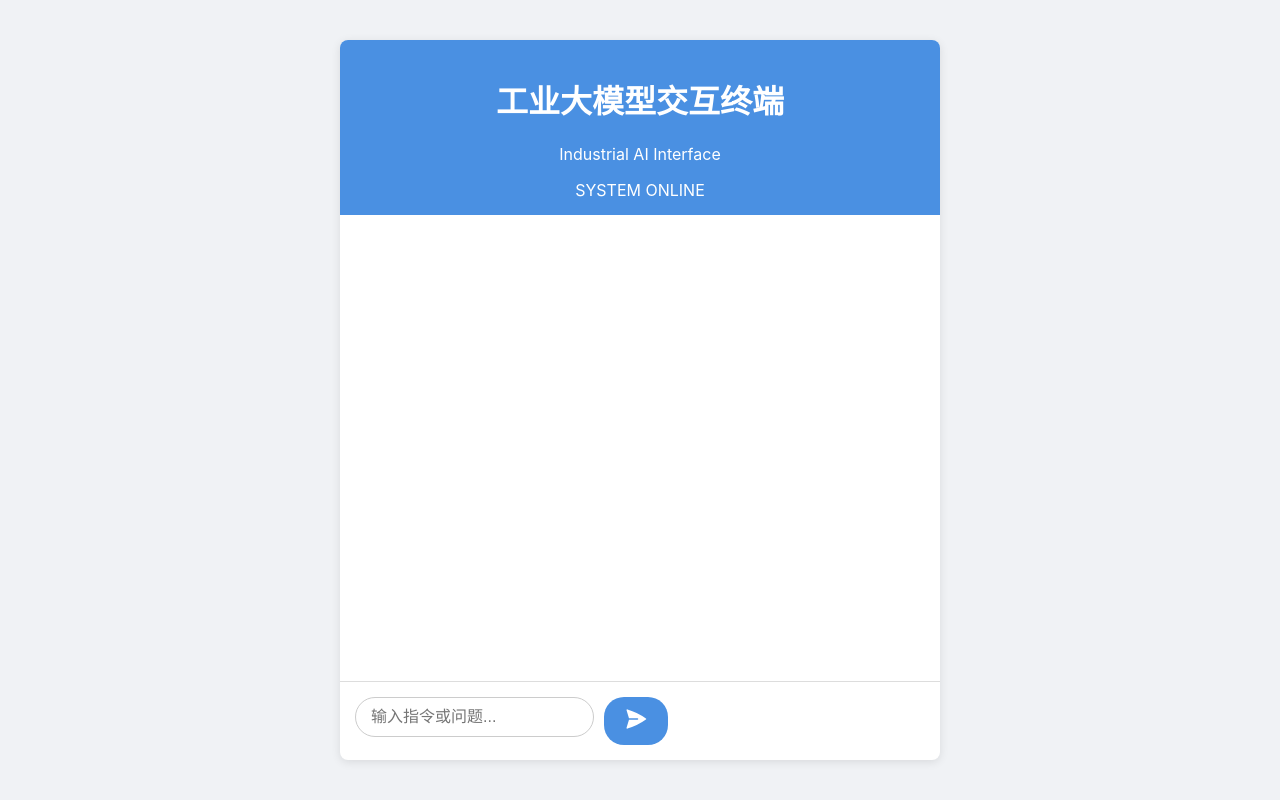
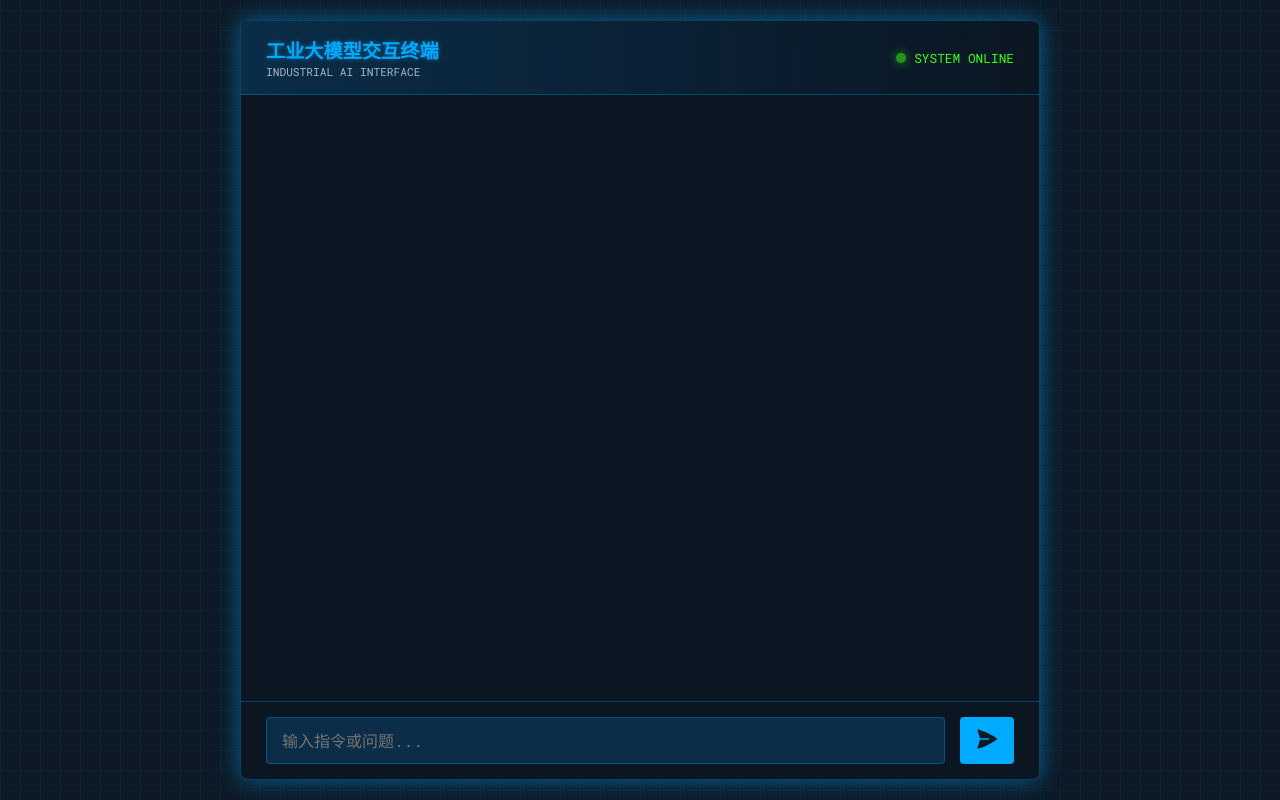
Before and after one commit to QuanZhouBuaa/fangningStudio, a website: page public/index.html in a window 1280 px wide. Drawn offline with Linux system fonts and the light colour scheme.

Commit message:
Update style.css

```diff
--- a/public/style.css
+++ b/public/style.css
@@ -1,113 +1,224 @@
+/* --- CSS 变量定义 --- */
+:root {
+    --bg-color: #0d1a26;
+    --primary-color: #00aaff;
+    --secondary-color: #0b2d48;
+    --text-color: #e6f1ff;
+    --bot-msg-bg: rgba(13, 38, 62, 0.8);
+    --user-msg-bg: rgba(0, 99, 153, 0.8);
+    --border-color: rgba(0, 170, 255, 0.3);
+    --glow-color: rgba(0, 170, 255, 0.5);
+}
+
+/* --- 基础和背景 --- */
+* {
+    box-sizing: border-box;
+    margin: 0;
+    padding: 0;
+}
+
 body {
-    font-family: -apple-system, BlinkMacSystemFont, 'Segoe UI', Roboto, Helvetica, Arial, sans-serif;
-    background-color: #f0f2f5;
+    font-family: 'Roboto Mono', monospace;
+    background-color: var(--bg-color);
+    color: var(--text-color);
     display: flex;
     justify-content: center;
     align-items: center;
     height: 100vh;
-    margin: 0;
+    overflow: hidden;
 }
 
+#background-animation {
+    position: fixed;
+    top: 0;
+    left: 0;
+    width: 100%;
+    height: 100%;
+    background-image:
+        linear-gradient(rgba(0, 170, 255, 0.05) 1px, transparent 1px),
+        linear-gradient(90deg, rgba(0, 170, 255, 0.05) 1px, transparent 1px);
+    background-size: 20px 20px;
+    z-index: -1;
+    animation: pan-background 60s linear infinite;
+}
+
+@keyframes pan-background {
+    0% { background-position: 0 0; }
+    100% { background-position: 1200px 600px; }
+}
+
+/* --- 聊天容器 --- */
 .chat-container {
-    width: 80%;
-    max-width: 600px;
-    height: 90vh;
-    background-color: #fff;
+    width: 90%;
+    max-width: 800px;
+    height: 95vh;
+    background-color: rgba(11, 22, 34, 0.75);
+    backdrop-filter: blur(10px);
+    border: 1px solid var(--border-color);
     border-radius: 8px;
-    box-shadow: 0 2px 10px rgba(0,0,0,0.1);
+    box-shadow: 0 0 25px var(--glow-color);
     display: flex;
     flex-direction: column;
+    overflow: hidden;
 }
 
+/* --- 聊天头部 --- */
 .chat-header {
-    background-color: #4A90E2;
-    color: white;
-    padding: 15px;
-    border-top-left-radius: 8px;
-    border-top-right-radius: 8px;
-    text-align: center;
+    display: flex;
+    justify-content: space-between;
+    align-items: center;
+    padding: 15px 25px;
+    border-bottom: 1px solid var(--border-color);
+    background: linear-gradient(to right, var(--secondary-color), transparent);
+}
+.header-title h1 {
+    font-size: 1.2em;
+    color: var(--primary-color);
+    text-shadow: 0 0 5px var(--glow-color);
+}
+.header-title p {
+    font-size: 0.7em;
+    opacity: 0.7;
+    text-transform: uppercase;
+}
+.system-status {
+    display: flex;
+    align-items: center;
+    gap: 8px;
+    font-size: 0.8em;
+    color: #39ff14;
+}
+.status-light {
+    width: 10px;
+    height: 10px;
+    background-color: #39ff14;
+    border-radius: 50%;
+    box-shadow: 0 0 10px #39ff14;
+    animation: pulse 1.5s infinite;
+}
+@keyframes pulse {
+    0% { opacity: 1; }
+    50% { opacity: 0.5; }
+    100% { opacity: 1; }
 }
 
+
+/* --- 聊天消息区域 --- */
 .chat-box {
     flex-grow: 1;
     padding: 20px;
     overflow-y: auto;
     display: flex;
     flex-direction: column;
+    gap: 20px;
+}
+
+/* 自定义滚动条 */
+.chat-box::-webkit-scrollbar {
+    width: 8px;
+}
+.chat-box::-webkit-scrollbar-track {
+    background: transparent;
+}
+.chat-box::-webkit-scrollbar-thumb {
+    background-color: var(--primary-color);
+    border-radius: 4px;
+    border: 2px solid transparent;
+    background-clip: content-box;
 }
 
 .message {
-    margin-bottom: 15px;
-    padding: 10px 15px;
-    border-radius: 18px;
-    max-width: 80%;
-    line-height: 1.5;
+    max-width: 85%;
+    padding: 12px 18px;
+    line-height: 1.6;
     word-wrap: break-word;
+    border-radius: 4px;
+    position: relative;
+    animation: fadeIn 0.5s ease;
+}
+@keyframes fadeIn {
+    from { opacity: 0; transform: translateY(10px); }
+    to { opacity: 1; transform: translateY(0); }
 }
 
 .user-message {
-    background-color: #4A90E2;
-    color: white;
+    background-color: var(--user-msg-bg);
     align-self: flex-end;
-    border-bottom-right-radius: 4px;
+    border-right: 2px solid var(--primary-color);
 }
 
 .bot-message {
-    background-color: #e9e9eb;
-    color: #333;
+    background-color: var(--bot-msg-bg);
     align-self: flex-start;
-    border-bottom-left-radius: 4px;
+    border-left: 2px solid var(--text-color);
+    display: flex;
+    align-items: flex-start;
+    gap: 15px;
+}
+.bot-avatar {
+    padding-top: 5px;
+    opacity: 0.8;
 }
 
-.bot-message .cursor {
+.thinking .cursor {
     display: inline-block;
-    width: 8px;
+    width: 10px;
     height: 1.2em;
-    background-color: #333;
+    background-color: var(--primary-color);
     animation: blink 1s step-end infinite;
 }
-
 @keyframes blink {
   from, to { background-color: transparent }
-  50% { background-color: #333; }
+  50% { background-color: var(--primary-color); }
 }
 
+
+/* --- 输入区域 --- */
 .chat-input-area {
-    padding: 15px;
-    border-top: 1px solid #ddd;
+    padding: 15px 25px;
+    border-top: 1px solid var(--border-color);
 }
-
 #chat-form {
     display: flex;
+    gap: 15px;
 }
-
+.input-wrapper {
+    flex-grow: 1;
+    position: relative;
+}
 #user-input {
-    flex-grow: 1;
-    border: 1px solid #ccc;
-    border-radius: 20px;
-    padding: 10px 15px;
-    font-size: 16px;
-    outline: none;
+    width: 100%;
+    background-color: var(--secondary-color);
+    border: 1px solid var(--border-color);
+    border-radius: 4px;
+    padding: 12px 15px;
+    font-family: 'Roboto Mono', monospace;
+    color: var(--text-color);
+    font-size: 1em;
+    transition: all 0.3s ease;
 }
 #user-input:focus {
-    border-color: #4A90E2;
+    outline: none;
+    border-color: var(--primary-color);
+    box-shadow: 0 0 15px var(--glow-color);
 }
 
 #send-btn {
-    background-color: #4A90E2;
-    color: white;
+    background-color: var(--primary-color);
     border: none;
-    padding: 10px 20px;
-    border-radius: 20px;
-    margin-left: 10px;
+    border-radius: 4px;
+    padding: 0 15px;
     cursor: pointer;
-    font-size: 16px;
-    transition: background-color 0.2s;
+    color: var(--bg-color);
+    transition: all 0.3s ease;
 }
 #send-btn:hover {
-    background-color: #357ABD;
+    box-shadow: 0 0 15px var(--glow-color);
+    transform: scale(1.05);
 }
 #send-btn:disabled {
-    background-color: #a0c3ed;
+    background-color: var(--secondary-color);
     cursor: not-allowed;
+    box-shadow: none;
+    transform: none;
 }
```
